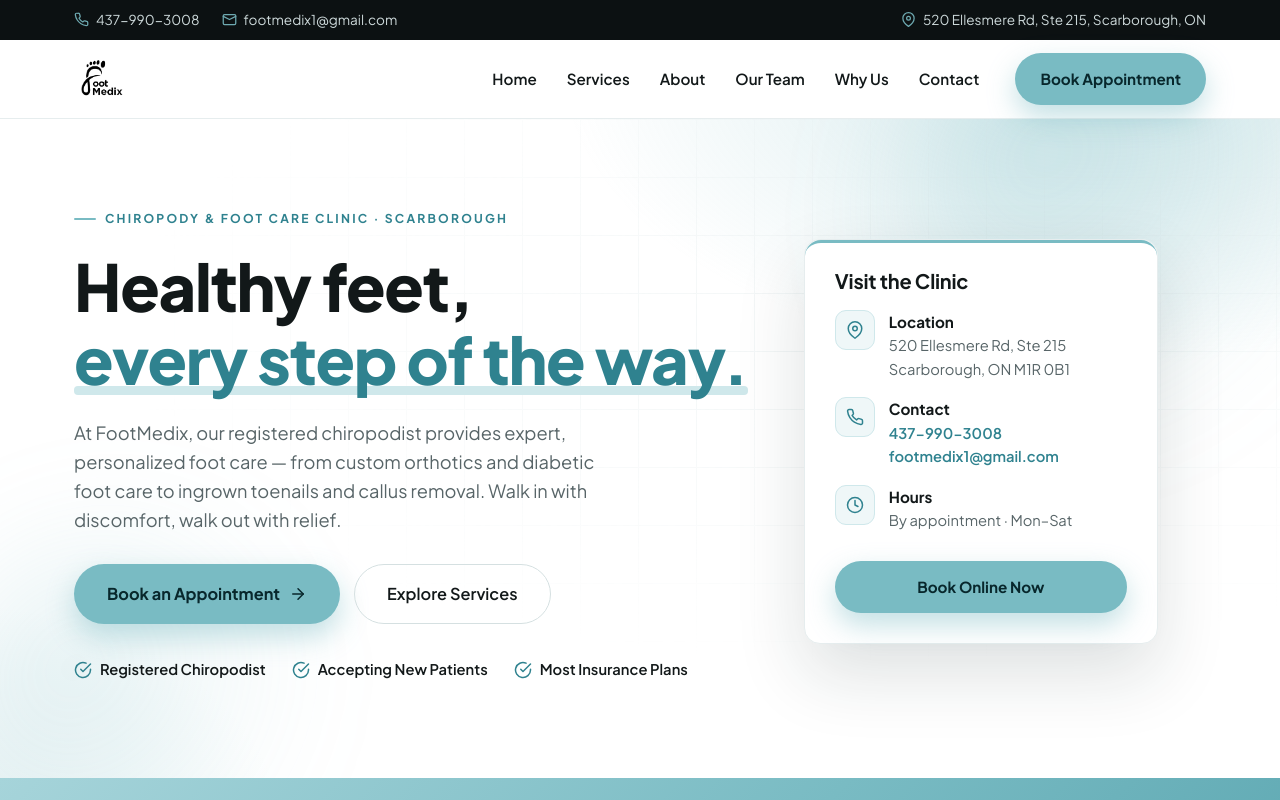
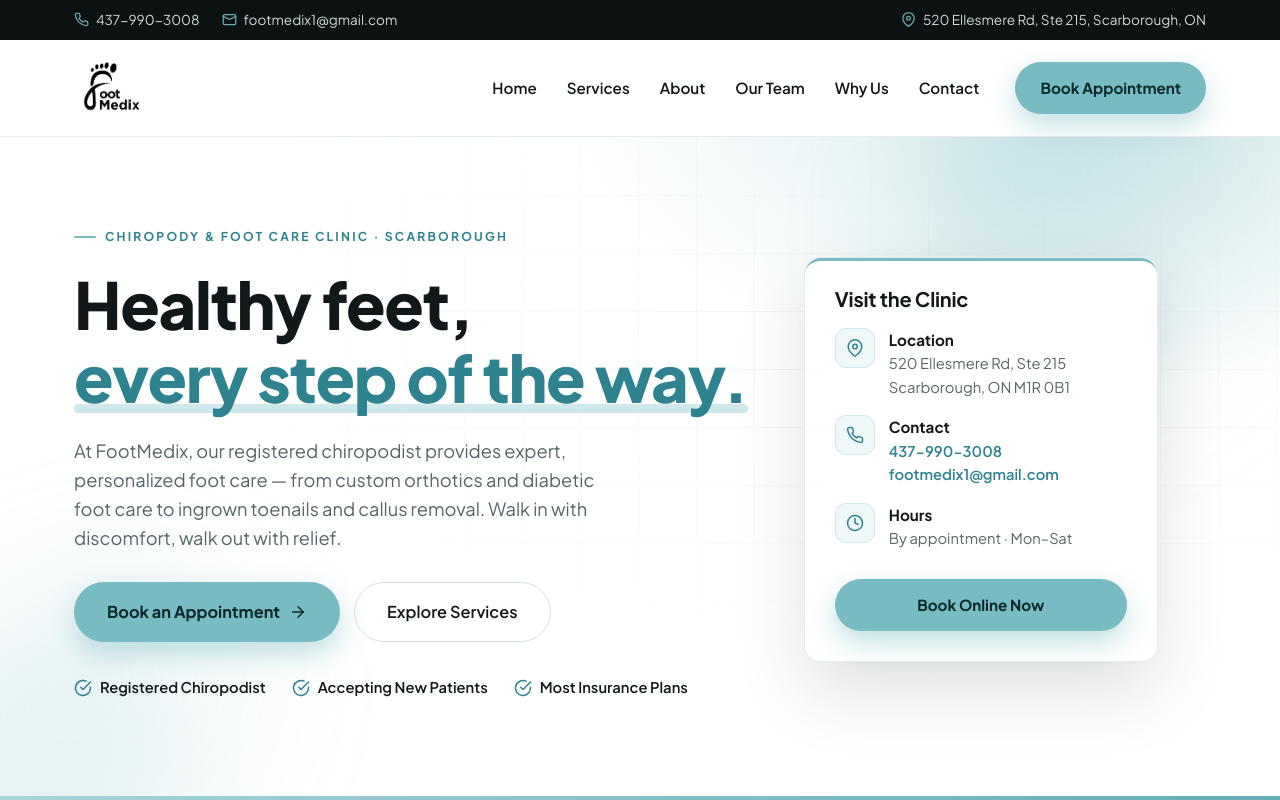
Before and after one commit to rahulmodhera1/FootMedix, a Next.js app: page / in a window 1280 px wide. Shown: the top 800 px of the page. Built offline with nearby package versions, Linux system fonts and the light colour scheme.

Commit message:
Enlarge header logo for more emphasis
Bump nav logo to 76px and nav height to 96px; adjust scroll offset.

Co-Authored-By: Claude Opus 4.8 <noreply@anthropic.com>
Claude-Session: https://claude.ai/code/session_012vifn47VSX1wD4tFqu4j4s

```diff
--- a/app/components/Nav.js
+++ b/app/components/Nav.js
@@ -36,7 +36,7 @@ export default function Nav() {
     <header className={`nav${scrolled ? " scrolled" : ""}`} id="nav">
       <div className="container nav__inner">
         <a href="#home" className="brand" aria-label="FootMedix home" onClick={close}>
-          <Logo height={56} />
+          <Logo height={76} />
         </a>
 
         <nav
--- a/app/globals.css
+++ b/app/globals.css
@@ -44,7 +44,7 @@
 
 /* ===== Reset ===== */
 * { margin: 0; padding: 0; box-sizing: border-box; }
-html { scroll-behavior: smooth; scroll-padding-top: 92px; }
+html { scroll-behavior: smooth; scroll-padding-top: 110px; }
 body {
   font-family: var(--font);
   color: var(--text);
@@ -110,7 +110,7 @@ h3 { font-size: 1.18rem; font-weight: 700; letter-spacing: -.01em; }
   transition: box-shadow .25s ease, background .25s ease;
 }
 .nav.scrolled { box-shadow: 0 6px 28px rgba(18,40,44,.08); }
-.nav__inner { display: flex; align-items: center; justify-content: space-between; height: 78px; }
+.nav__inner { display: flex; align-items: center; justify-content: space-between; height: 96px; }
 
 .brand { display: inline-flex; align-items: center; gap: 12px; }
 .brand__img { display: block; width: auto; object-fit: contain; }
```
